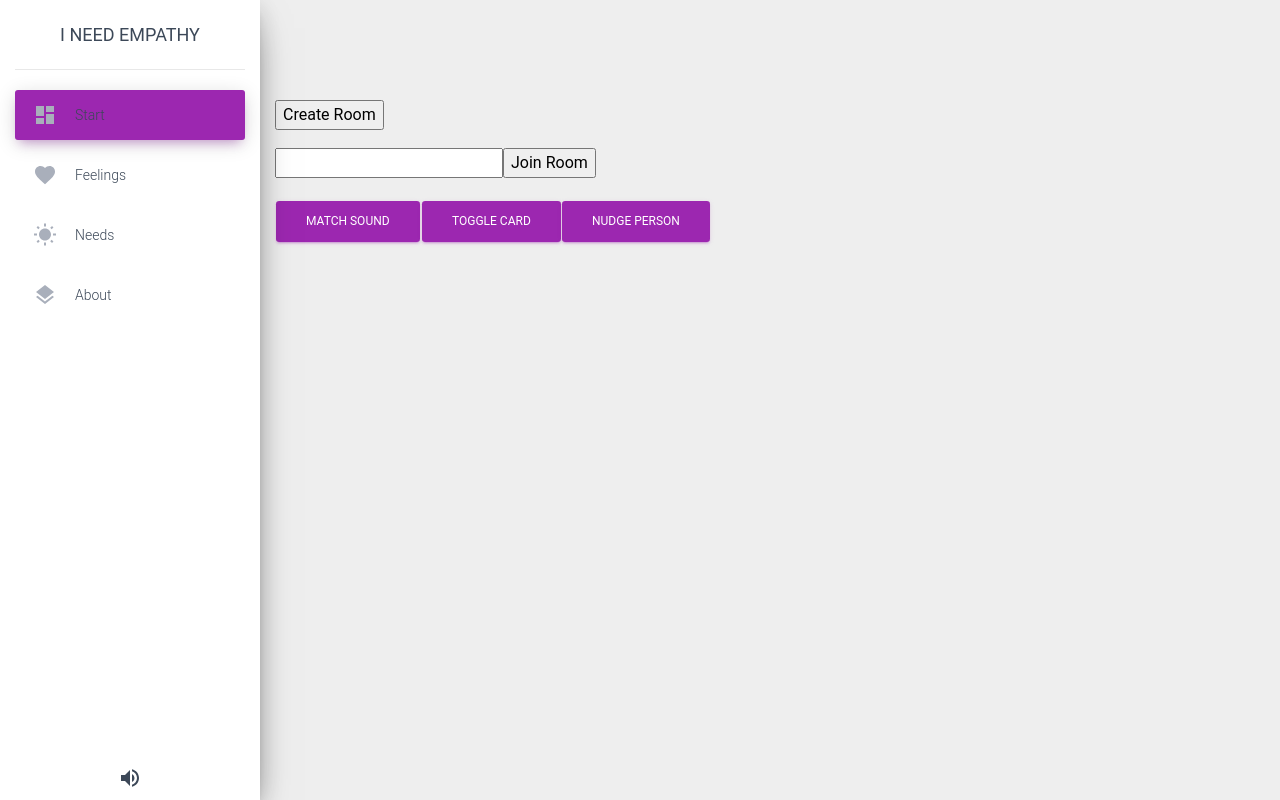
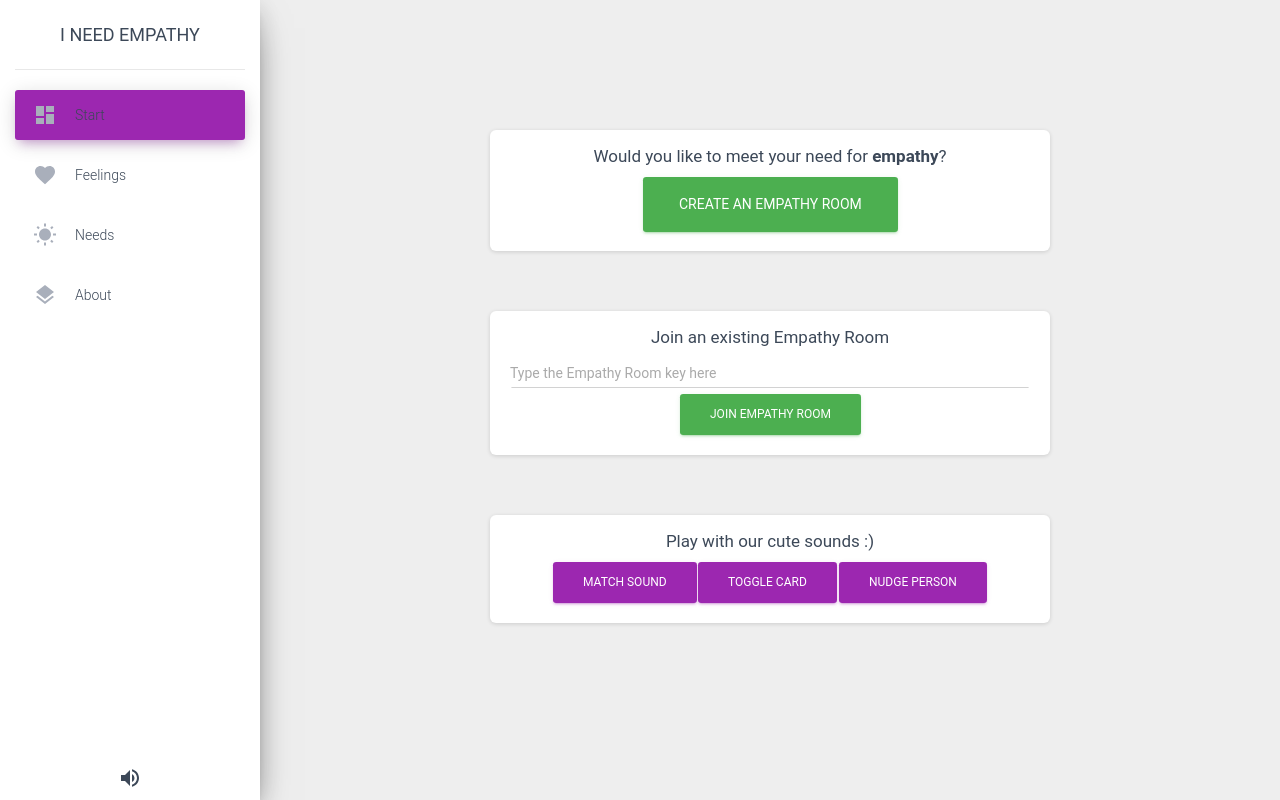
Before and after one commit to itsybits-xyz/ineedempathy, a React (Create React App) app in the folder frontend/: page / in a window 1280 px wide. Built offline with nearby package versions, Linux system fonts and the light colour scheme; no server answers.

Commit message:
🌈💅 Fabulous our homepage.

```diff
--- a/frontend/src/views/Home.tsx
+++ b/frontend/src/views/Home.tsx
@@ -1,5 +1,5 @@
 import React, { FC, useState } from "react";
-import { Button, Container, Row } from "react-bootstrap";
+import { Card, InputGroup, FormControl, Button, Container, Col, Row } from "react-bootstrap";
 import { createRoom } from "../utils/api";
 import { Redirect } from "react-router-dom";
 import { PlaySound, Hidden } from "../components";
@@ -23,6 +23,10 @@ export const Home: FC = () => {
     setGotoRoomName(roomName);
   };
 
+  const styles = {
+    width: '35rem',
+  };
+
   if (error) {
     return (
       <Hidden error={error} />
@@ -32,31 +36,57 @@ export const Home: FC = () => {
   return gotoRoomName ? (
     <Redirect to={`/room/${gotoRoomName}`} />
   ) : (
-    <>
-      <div className="content">
-        <Container fluid>
-          <Row>
-            <form onSubmit={handleNewRoom}>
-              <input type="submit" value="Create Room" />
-            </form>
+    <Container className="content" style={styles} fluid>
+      <Row className="justify-content-md-center">
+        <Card style={{ width: '35rem' }}>
+          <Card.Body>
+            <Card.Title>
+              Would you like to meet your need for <strong>empathy</strong>?
+            </Card.Title>
+            <Card.Text className="text-center">
+              <Button onSubmit={handleNewRoom} variant="success" size="lg">
+                Create an Empathy Room
+              </Button>
+            </Card.Text>
+          </Card.Body>
+        </Card>
       </Row>
-          <Row>
-            <form onSubmit={handleJoinRoom}>
-              <input type="text" value={roomName} onChange={(event) => {
+      <Row className="justify-content-md-center">
+        <Card style={{ width: '35rem' }}>
+          <Card.Body>
+            <Card.Title>
+              Join an existing Empathy Room
+            </Card.Title>
+            <Card.Text className="text-center">
+              <InputGroup size="lg">
+                <FormControl
+                  placeholder="Type the Empathy Room key here"
+                  value={roomName}
+                  onChange={(event) => {
                     setRoomName(event.target.value);
                   }} />
-              <input type="submit" value="Join Room" />
-            </form>
+              </InputGroup>
+              <Button variant="success" onClick={handleJoinRoom}>
+                Join Empathy Room
+              </Button>
+            </Card.Text>
+          </Card.Body>
+        </Card>
       </Row>
-        </Container>
-        <Container>
-          <Row>
+      <Row className="justify-content-md-center">
+        <Card style={{ width: '35rem' }}>
+          <Card.Body>
+            <Card.Title>
+              Play with our cute sounds :)
+            </Card.Title>
+            <Card.Text className="text-center">
               <Button onClick={() => playMatch() }>Match Sound</Button>
               <Button onClick={() => playToggle() }>Toggle Card</Button>
               <Button onClick={() => playNudge() }>Nudge Person</Button>
+            </Card.Text>
+          </Card.Body>
+        </Card>
       </Row>
     </Container>
-      </div>
-    </>
   );
 };
```
Lines whose indentation alone changed are shown as unchanged.
